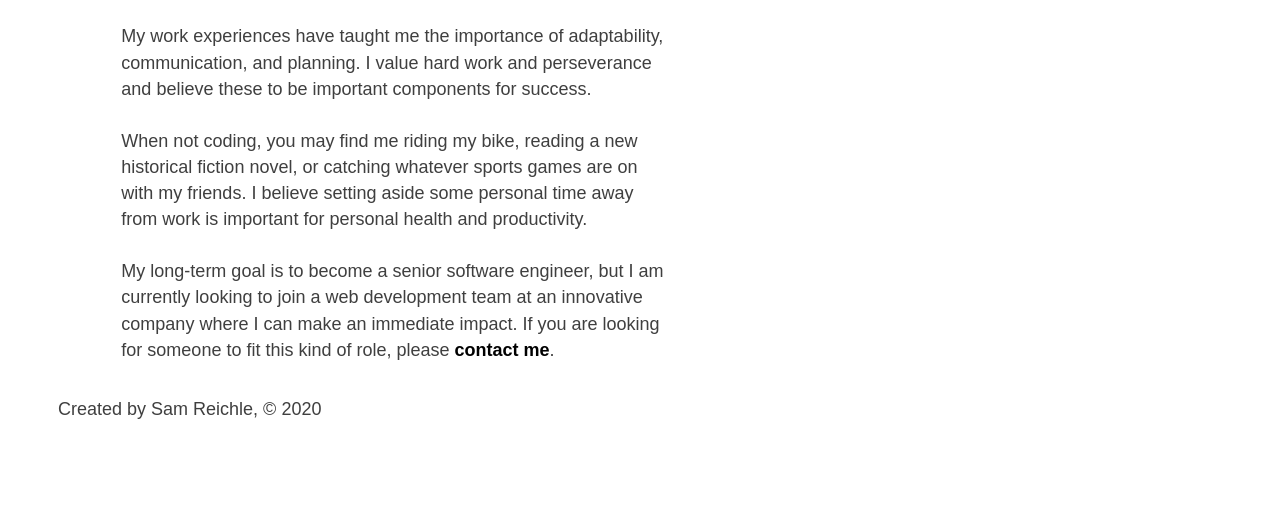
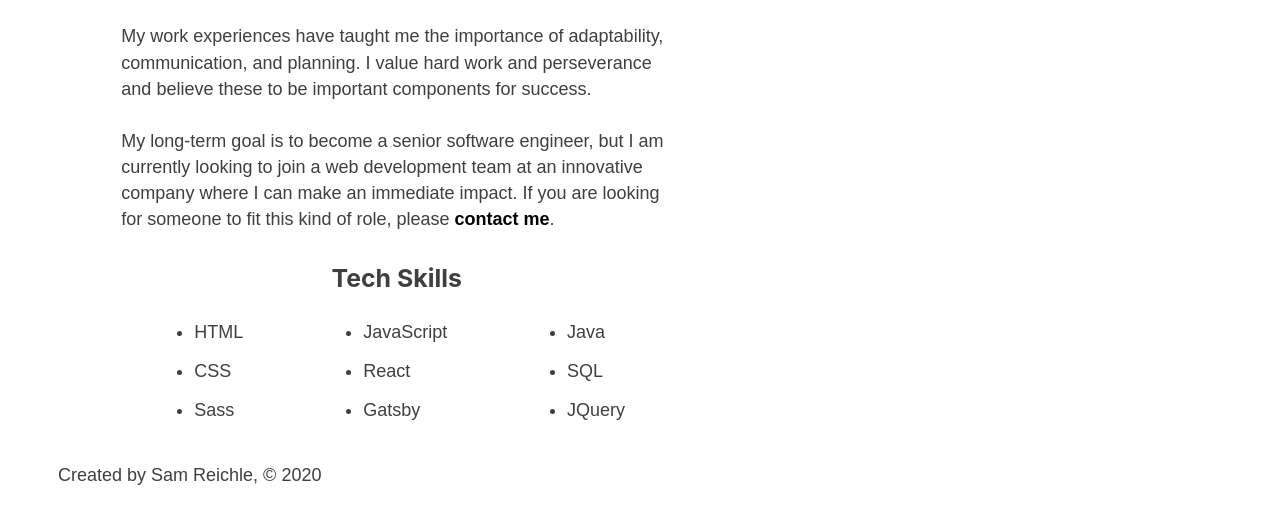
Before and after one commit to samreichle/personal-website, a Gatsby site: page /about in a window 1280 px wide. Shown: the part 646-1170 px from the top of the page. Before the commit the page ends 1112 px from the top, so only its background shows below. Built offline with nearby package versions, Linux system fonts and the light colour scheme; Gatsby itself is replaced by a stand-in of ours.

Commit message:
Added tech skills to about page

```diff
--- a/src/pages/about.js
+++ b/src/pages/about.js
@@ -29,13 +29,27 @@ const AboutPage = () => {
                         My work experiences have taught me the importance of adaptability, communication, and planning. I value hard work and perseverance and believe these to be important components for success.
                     </p>
                     <p>
-                        When not coding, you may find me riding my bike, reading a new historical fiction novel, or catching whatever sports games are on with my friends. I believe setting aside some personal time away from work
-                        is important for personal health and productivity.
-                    </p>
-                    <p>
                         My long-term goal is to become a senior software engineer, but I am currently looking to join a web development team at an innovative company where I can make an immediate impact.
                         If you are looking for someone to fit this kind of role, please <Link className={AboutStyles.link} to="/contact">contact me</Link>.
                     </p>
+                    <center><h3>Tech Skills</h3></center>
+                    <div className={AboutStyles.skills}>
+                        <ul>
+                            <li>HTML</li>
+                            <li>CSS</li>
+                            <li>Sass</li>
+                        </ul>
+                        <ul>
+                            <li>JavaScript</li>
+                            <li>React</li>
+                            <li>Gatsby</li>
+                        </ul>
+                        <ul>
+                            <li>Java</li>
+                            <li>SQL</li>
+                            <li>JQuery</li>
+                        </ul>
+                    </div>
                 </div>
                 <div>
                     <img className={AboutStyles.image} src={ProfilePic} alt="Profile Pic" />
--- a/src/styles/about.module.scss
+++ b/src/styles/about.module.scss
@@ -1,7 +1,7 @@
 .image {
     border-radius: 2px;
-    max-width: 400px;
-    max-height: 550px;
+    max-width: 500px;
+    max-height: 650px;
     margin-left: 150px;
     margin-right: 0px;
     @media (max-width: 600px) {
@@ -40,3 +40,8 @@
     .link:hover {
         border-bottom: 2px solid black;
       }
+
+.skills {
+  display: flex;
+  justify-content: space-around;
+}
```
Lines whose indentation alone changed are shown as unchanged.
